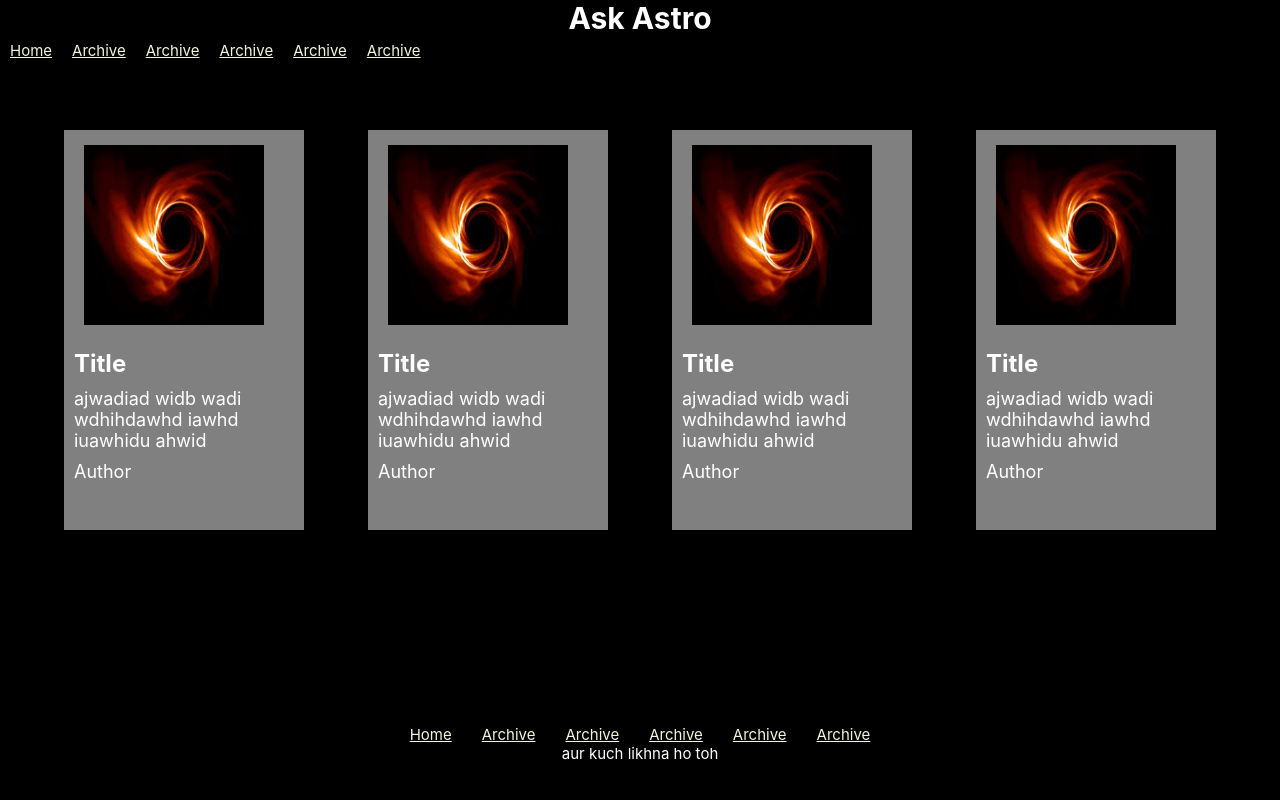
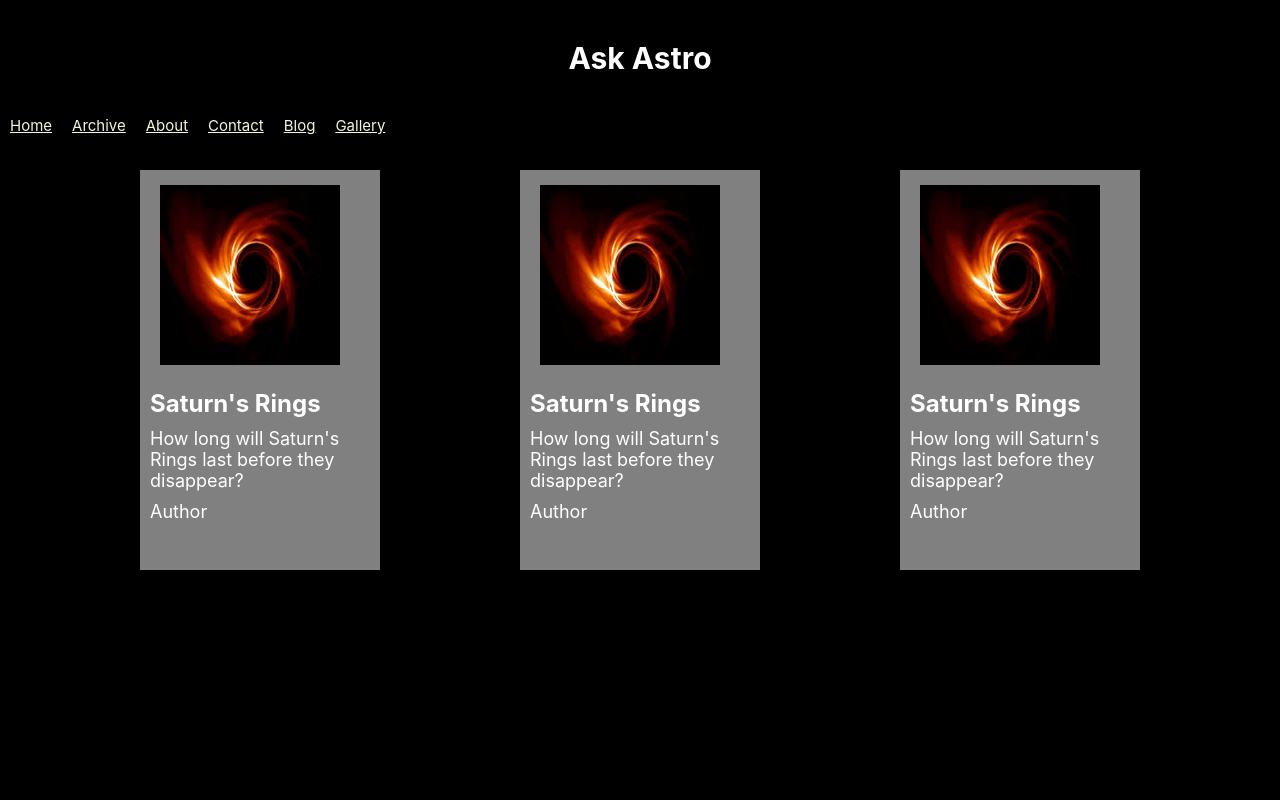
Before and after one commit to Palash3101/AstroTracker, a React (Create React App) app: page / in a window 1280 px wide. Shown: the top 800 px of the page. Built offline with nearby package versions, Linux system fonts and the light colour scheme.

Commit message:
Changed design and content of homepage

```diff
--- a/src/components/Content.js
+++ b/src/components/Content.js
@@ -1,5 +1,6 @@
 import '../stylesheets/Content.css'
 import ContentBox from './ContentBox.js'
+
 
 function Content() {
 
@@ -9,6 +10,10 @@ function Content() {
           <div><ContentBox/></div>
           <div><ContentBox/></div>
           <div><ContentBox/></div>
+        </div>
+        <div className="main-content">
+          <div><ContentBox/></div>
+          <div><ContentBox/></div>
           <div><ContentBox/></div>
         </div>
         </div>
--- a/src/components/ContentBox.js
+++ b/src/components/ContentBox.js
@@ -8,9 +8,9 @@ function ContentBox() {
       <div className='image-box'>
         <img src={image} alt='Hahahah' className='image'/>
       </div>
-      <div className='title-box'>Title</div>
-      <div className='desc-box'> ajwadiad widb
-        wadi wdhihdawhd iawhd iuawhidu ahwid
+      <div className='title-box'>Saturn's Rings</div>
+      <div className='desc-box'> How long will Saturn's Rings
+        last before they disappear?
       </div>
       <div className='author-box'> Author</div>
     </div>
--- a/src/components/Footer.js
+++ b/src/components/Footer.js
@@ -7,15 +7,16 @@ function Footer() {
     <div>
       <div className='foot-box'>
         <div className='foot-link-box'>
-            <a href= {link} className='foot-links'>Home</a>
-            <a href= {link} className='foot-links'>Archive</a>
-            <a href= {link} className='foot-links'>Archive</a>
-            <a href= {link} className='foot-links'>Archive</a>
-            <a href= {link} className='foot-links'>Archive</a>
-            <a href= {link} className='foot-links'>Archive</a>
+            <a href= {link} className='foot-links'>About Us</a>
+            <a href= {link} className='foot-links'>Contact Us</a>
+            <a href= {link} className='foot-links'>Subscribe</a>
+            <a href= {link} className='foot-links'>Customer Service</a>
+            <a href= {link} className='foot-links'>Advertising</a>
+            <a href= {link} className='foot-links'>Terms of Use</a>
+            <a href= {link} className='foot-links'>Privacy Policy</a>
 
         </div>
-        <div className='foot-note'> aur kuch likhna ho toh</div>
+        <div className='foot-note'></div>
       </div>
     </div>
   )
--- a/src/components/Header.js
+++ b/src/components/Header.js
@@ -11,10 +11,10 @@ function Header() {
 
           <a href= {link} className='head-links'>Home</a>
           <a href= {link} className='head-links'>Archive</a>
-          <a href= {link} className='head-links'>Archive</a>
-          <a href= {link} className='head-links'>Archive</a>
-          <a href= {link} className='head-links'>Archive</a>
-          <a href= {link} className='head-links'>Archive</a>
+          <a href= {link} className='head-links'>About</a>
+          <a href= {link} className='head-links'>Contact</a>
+          <a href= {link} className='head-links'>Blog</a>
+          <a href= {link} className='head-links'>Gallery</a>
 
         </div>
       </div>
--- a/src/stylesheets/Content.css
+++ b/src/stylesheets/Content.css
@@ -3,9 +3,7 @@
 
 .main-content{
   height: 600px;
-
   margin-top: 40px;
-
   display: flex;
   justify-content: space-evenly;
 }
--- a/src/stylesheets/ContentBox.css
+++ b/src/stylesheets/ContentBox.css
@@ -1,7 +1,6 @@
 .main-box{
   height: 400px;
   width: 240px;
-
   background-color: gray;
 
 }
@@ -22,7 +21,6 @@
 .title-box{
   color: white;
   font-size: 24px;
-
   font-weight: bold;
 }
 
--- a/src/stylesheets/Header.css
+++ b/src/stylesheets/Header.css
@@ -7,7 +7,7 @@
   font-size: 30px;
   color: white;
   font-weight: bold;
-
+  margin-top: 40px;
   text-align: center;
 }
 
@@ -15,7 +15,7 @@
 .head-link-box{
   display: flex;
 
-  margin-top: 5px;
+  margin-top: 40px;
 }
 
 .head-links{
```
Also changed, not shown: src/pages/Home.js (+8 -0 lines), src/images/home_page_background.jpg (added). Lines whose indentation alone changed are shown as unchanged.
